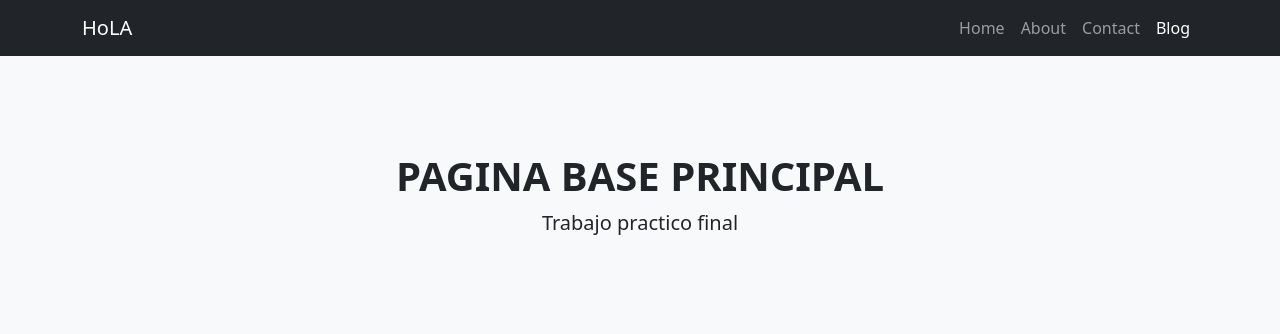
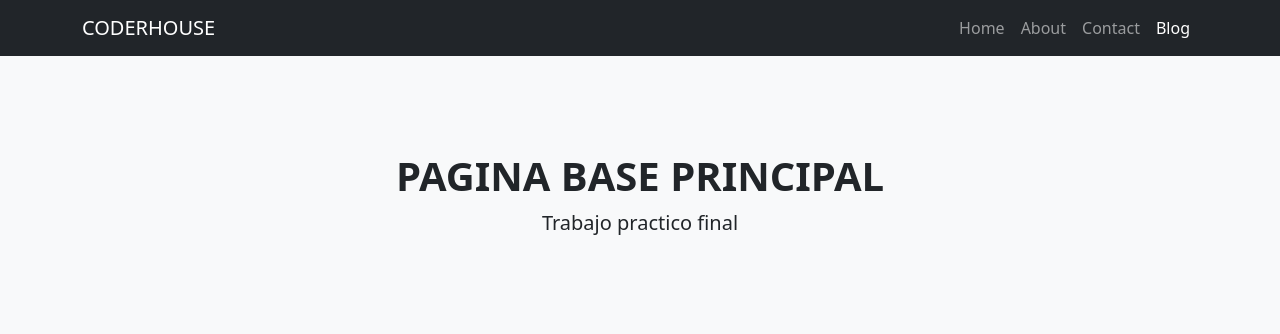
Before and after one commit to GABRIELROMBOLA87/Proyecto-Final1, a Django app: page /saludar/ in a window 1280 px wide. Shown: the top 334 px of the page. Run offline with Django 4.2, Linux system fonts and the light colour scheme; grey boxes labelled with a size stand in for pictures from a placeholder-image service; some libraries are stand-ins or nearby versions.

Commit message:
manage.py

```diff
--- a/ejemplo_dos/templates/ejemplo_dos/base.html
+++ b/ejemplo_dos/templates/ejemplo_dos/base.html
@@ -16,7 +16,7 @@
         <!-- Responsive navbar-->
         <nav class="navbar navbar-expand-lg navbar-dark bg-dark">
             <div class="container">
-                <a class="navbar-brand" href="#!">HoLA</a>
+                <a class="navbar-brand" href="#!">CODERHOUSE</a>
                 <button class="navbar-toggler" type="button" data-bs-toggle="collapse" data-bs-target="#navbarSupportedContent" aria-controls="navbarSupportedContent" aria-expanded="false" aria-label="Toggle navigation"><span class="navbar-toggler-icon"></span></button>
                 <div class="collapse navbar-collapse" id="navbarSupportedContent">
                     <ul class="navbar-nav ms-auto mb-2 mb-lg-0">
```
